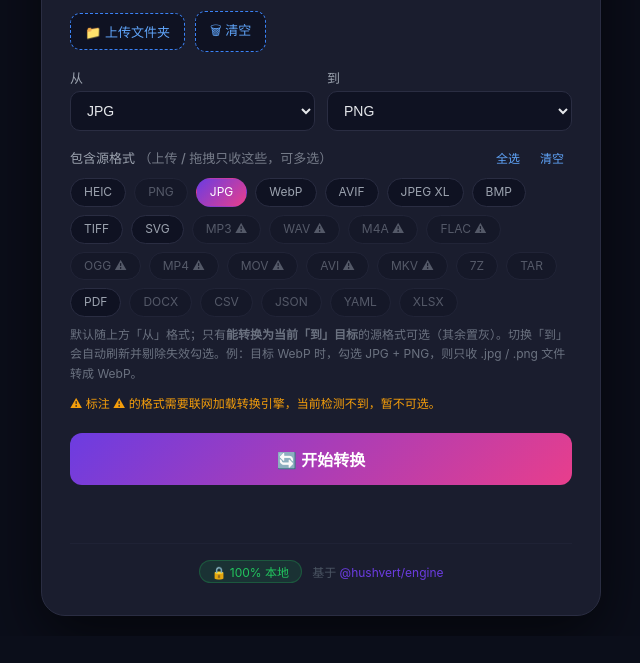
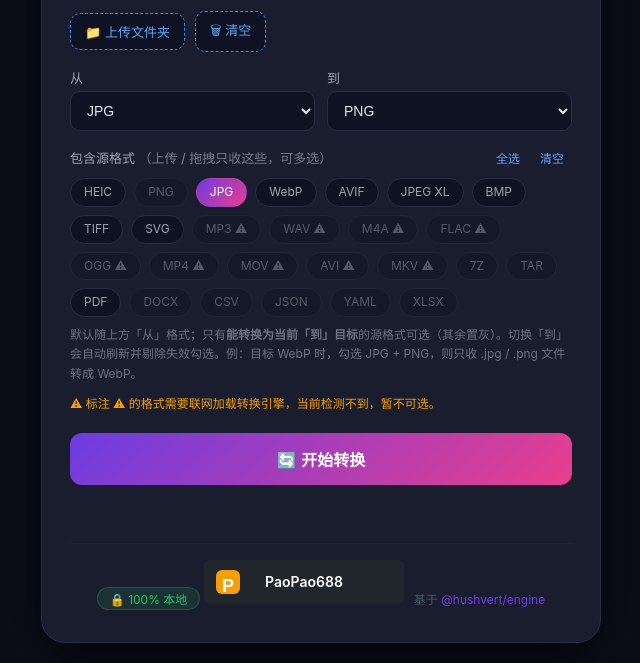
Before and after one commit to paopao688/image_convert, a website built with Vite: page index.html in a window 1280 px wide. Shown: the part 309-972 px from the top of the page, without its empty margins (319-959 px from the left). Before the commit the page ends 945 px from the top, so only its background shows below. Built offline with nearby package versions, Linux system fonts and the light colour scheme; no server answers; files whose address does not match are found by name; what @hushvert/engine would draw is missing.

Commit message:
增加图标

```diff
--- a/index.html
+++ b/index.html
@@ -1,5 +1,6 @@
 <!DOCTYPE html>
 <html lang="zh-CN">
+
 <head>
   <meta charset="UTF-8" />
   <meta name="viewport" content="width=device-width, initial-scale=1.0" />
@@ -10,6 +11,7 @@
       padding: 0;
       box-sizing: border-box;
     }
+
     body {
       font-family: -apple-system, BlinkMacSystemFont, 'Segoe UI', Roboto, Helvetica, Arial, sans-serif;
       background: #0B0E1A;
@@ -20,6 +22,7 @@
       align-items: center;
       padding: 20px;
     }
+
     .container {
       max-width: 560px;
       width: 100%;
@@ -29,6 +32,7 @@
       box-shadow: 0 20px 60px rgba(0, 0, 0, 0.6);
       border: 1px solid #2a2d42;
     }
+
     h1 {
       font-size: 24px;
       font-weight: 700;
@@ -37,6 +41,7 @@
       align-items: center;
       gap: 10px;
     }
+
     h1 span {
       background: #f59e0b;
       color: #0B0E1A;
@@ -45,11 +50,13 @@
       padding: 2px 12px;
       border-radius: 20px;
     }
+
     .sub {
       color: #8B949E;
       font-size: 14px;
       margin-bottom: 24px;
     }
+
     .drop-zone {
       border: 2px dashed #3b82f6;
       border-radius: 16px;
@@ -60,26 +67,32 @@
       background: #0f1222;
       margin-bottom: 20px;
     }
+
     .drop-zone:hover {
       border-color: #6C3CE1;
     }
+
     .drop-zone input[type="file"] {
       display: none;
     }
+
     .drop-zone .icon {
       font-size: 40px;
       margin-bottom: 8px;
     }
+
     .drop-zone .hint {
       color: #8B949E;
       font-size: 14px;
     }
+
     .row {
       display: flex;
       gap: 12px;
       margin-bottom: 16px;
       flex-wrap: wrap;
     }
+
     .row label {
       flex: 1;
       min-width: 100px;
@@ -87,6 +100,7 @@
       font-weight: 500;
       color: #9ca3af;
     }
+
     .row select {
       width: 100%;
       padding: 10px 12px;
@@ -98,9 +112,11 @@
       outline: none;
       margin-top: 4px;
     }
+
     .row select:focus {
       border-color: #6C3CE1;
     }
+
     .btn {
       width: 100%;
       padding: 14px;
@@ -114,23 +130,29 @@
       transition: opacity 0.2s, transform 0.1s;
       margin-top: 8px;
     }
+
     .btn:hover:not(:disabled) {
       opacity: 0.9;
     }
+
     .btn:active:not(:disabled) {
       transform: scale(0.98);
     }
+
     .btn:disabled {
       opacity: 0.5;
       cursor: not-allowed;
     }
+
     .progress-wrap {
       margin-top: 16px;
       display: none;
     }
+
     .progress-wrap.show {
       display: block;
     }
+
     .progress-wrap progress {
       width: 100%;
       height: 8px;
@@ -139,14 +161,17 @@
       border: none;
       background: #2a2d42;
     }
+
     .progress-wrap progress::-webkit-progress-bar {
       background: #2a2d42;
       border-radius: 20px;
     }
+
     .progress-wrap progress::-webkit-progress-value {
       background: linear-gradient(90deg, #6C3CE1, #E83E8C);
       border-radius: 20px;
     }
+
     .progress-wrap .p-text {
       display: flex;
       justify-content: space-between;
@@ -154,14 +179,17 @@
       color: #9ca3af;
       margin-top: 4px;
     }
+
     #statusMsg {
       margin-top: 14px;
       font-size: 14px;
       min-height: 24px;
     }
+
     #outputArea {
       margin-top: 12px;
     }
+
     .download-link {
       display: inline-block;
       padding: 10px 20px;
@@ -173,10 +201,12 @@
       transition: background 0.2s;
       border: 1px solid #3b82f6;
     }
+
     .download-link:hover {
       background: #3b82f6;
       color: white;
     }
+
     .footer {
       margin-top: 20px;
       font-size: 12px;
@@ -185,10 +215,12 @@
       border-top: 1px solid #1f2235;
       padding-top: 16px;
     }
+
     .footer a {
       color: #6C3CE1;
       text-decoration: none;
     }
+
     .badge {
       display: inline-block;
       background: #22c55e20;
@@ -207,6 +239,7 @@
       margin: -6px 0 16px;
       flex-wrap: wrap;
     }
+
     .btn-ghost {
       display: inline-flex;
       align-items: center;
@@ -223,24 +256,29 @@
       user-select: none;
       white-space: nowrap;
     }
+
     .btn-ghost:hover {
       border-color: #6C3CE1;
       color: #fff;
       background: #161a30;
     }
+
     .btn-ghost:disabled {
       opacity: 0.5;
       cursor: not-allowed;
     }
+
     .btn-ghost input[type="file"] {
       display: none;
     }
+
     .queue-info {
       margin-left: auto;
       color: #9ca3af;
       font-size: 13px;
       font-variant-numeric: tabular-nums;
     }
+
     .avail-hint {
       font-size: 12px;
       color: #f59e0b;
@@ -260,6 +298,7 @@
       border-radius: 12px;
       flex-wrap: wrap;
     }
+
     .q-field {
       display: flex;
       align-items: center;
@@ -267,10 +306,12 @@
       font-size: 13px;
       color: #9ca3af;
     }
+
     .q-field label {
       font-weight: 500;
       white-space: nowrap;
     }
+
     .q-field output {
       min-width: 34px;
       text-align: right;
@@ -278,10 +319,12 @@
       font-variant-numeric: tabular-nums;
       font-weight: 600;
     }
+
     input[type="range"] {
       accent-color: #6C3CE1;
       width: 170px;
     }
+
     select.mini {
       padding: 6px 10px;
       border-radius: 8px;
@@ -292,6 +335,7 @@
       outline: none;
       font-family: inherit;
     }
+
     select.mini:focus {
       border-color: #6C3CE1;
     }
@@ -307,18 +351,22 @@
       border-top: 1px solid #1f2235;
       padding-top: 14px;
     }
+
     .results-actions {
       display: flex;
       align-items: center;
       gap: 10px;
     }
+
     .results-title .btn-ghost {
       padding: 6px 12px;
       font-size: 12px;
     }
+
     .results-count {
       color: #6b7280;
     }
+
     .result-item {
       display: flex;
       align-items: center;
@@ -332,6 +380,7 @@
       font-size: 13px;
       flex-wrap: wrap;
     }
+
     .result-item .result-name {
       color: #e5e7eb;
       word-break: break-all;
@@ -340,6 +389,7 @@
       gap: 8px;
       min-width: 0;
     }
+
     .result-item .file-badge {
       background: #3b82f620;
       color: #60a5fa;
@@ -349,13 +399,16 @@
       border-radius: 20px;
       white-space: nowrap;
     }
+
     .result-item .download-link {
       margin: 0;
       flex-shrink: 0;
     }
+
     .result-item.result-error {
       border-color: #ef444450;
     }
+
     .result-item.result-error .result-name {
       color: #f87171;
     }
@@ -364,6 +417,7 @@
     .pick-block {
       margin-bottom: 16px;
     }
+
     .source-pick-head {
       display: flex;
       justify-content: space-between;
@@ -371,15 +425,18 @@
       gap: 10px;
       flex-wrap: wrap;
     }
+
     .source-pick-title {
       font-size: 13px;
       font-weight: 500;
       color: #9ca3af;
     }
+
     .source-pick-actions {
       display: flex;
       gap: 4px;
     }
+
     .mini-link {
       background: none;
       border: none;
@@ -390,20 +447,24 @@
       padding: 2px 8px;
       border-radius: 6px;
     }
+
     .mini-link:hover {
       color: #fff;
       background: #2a2d42;
     }
+
     .mini-link:disabled {
       opacity: 0.4;
       cursor: not-allowed;
     }
+
     .chips {
       display: flex;
       flex-wrap: wrap;
       gap: 8px;
       margin-top: 10px;
     }
+
     .chip {
       border: 1px solid #2a2d42;
       background: #0f1222;
@@ -417,19 +478,23 @@
       transition: 0.15s;
       line-height: 1.4;
     }
+
     .chip:hover:not(:disabled):not(.on) {
       color: #fff;
       border-color: #3b82f6;
     }
+
     .chip.on {
       background: linear-gradient(135deg, #6C3CE1, #E83E8C);
       color: #fff;
       border-color: transparent;
     }
+
     .chip:disabled {
       opacity: 0.45;
       cursor: not-allowed;
     }
+
     .pick-hint {
       font-size: 12px;
       color: #6b7280;
@@ -438,6 +503,7 @@
     }
   </style>
 </head>
+
 <body>
 
   <div class="container">
@@ -518,7 +584,8 @@
         </span>
       </div>
       <div id="srcChips" class="chips"></div>
-      <div class="pick-hint">默认随上方「从」格式；只有<b>能转换为当前「到」目标</b>的源格式可选（其余置灰）。切换「到」会自动刷新并剔除失效勾选。例：目标 WebP 时，勾选 JPG + PNG，则只收 .jpg / .png 文件转成 WebP。</div>
+      <div class="pick-hint">默认随上方「从」格式；只有<b>能转换为当前「到」目标</b>的源格式可选（其余置灰）。切换「到」会自动刷新并剔除失效勾选。例：目标 WebP 时，勾选 JPG + PNG，则只收
+        .jpg / .png 文件转成 WebP。</div>
     </div>
 
     <!-- 可用性提示：带 ⚠ 的格式当前不可用（引擎需联网/资源缺失），自动置灰不可选 -->
@@ -567,10 +634,34 @@
 
     <div class="footer">
       <span class="badge">🔒 100% 本地</span>
+      <svg xmlns="http://www.w3.org/2000/svg" width="200" height="44" viewBox="0 0 200 44">
+        <!-- 灰色背景 -->
+        <rect width="200" height="44" rx="6" ry="6" fill="#21262D" />
+
+        <!-- 左侧小图标（取自原 logo） -->
+        <rect x="12" y="10" width="24" height="24" rx="6" ry="6" fill="#f59e0b" />
+        <text x="24" y="27" dominant-baseline="middle" text-anchor="middle" fill="#ffffff"
+          font-family="Arial, sans-serif" font-weight="bold" font-size="18">
+          P
+        </text>
+
+        <!-- 文字 -->
+        <text x="100" y="27"
+          font-family="-apple-system, BlinkMacSystemFont, 'Segoe UI', Roboto, Helvetica, Arial, sans-serif"
+          font-size="14" font-weight="600" fill="#FFFFFF" text-anchor="middle">
+          PaoPao688
+        </text>
+
+        <!-- 点击跳转 -->
+        <a href="https://main.5923511.xyz" target="_blank">
+          <rect width="200" height="44" rx="6" ry="6" fill="transparent" />
+        </a>
+      </svg>
       &nbsp; 基于 <a href="https://github.com/hushvert/engine" target="_blank">@hushvert/engine</a>
     </div>
   </div>
 
   <script type="module" src="./src/main.ts"></script>
 </body>
+
 </html>
```
